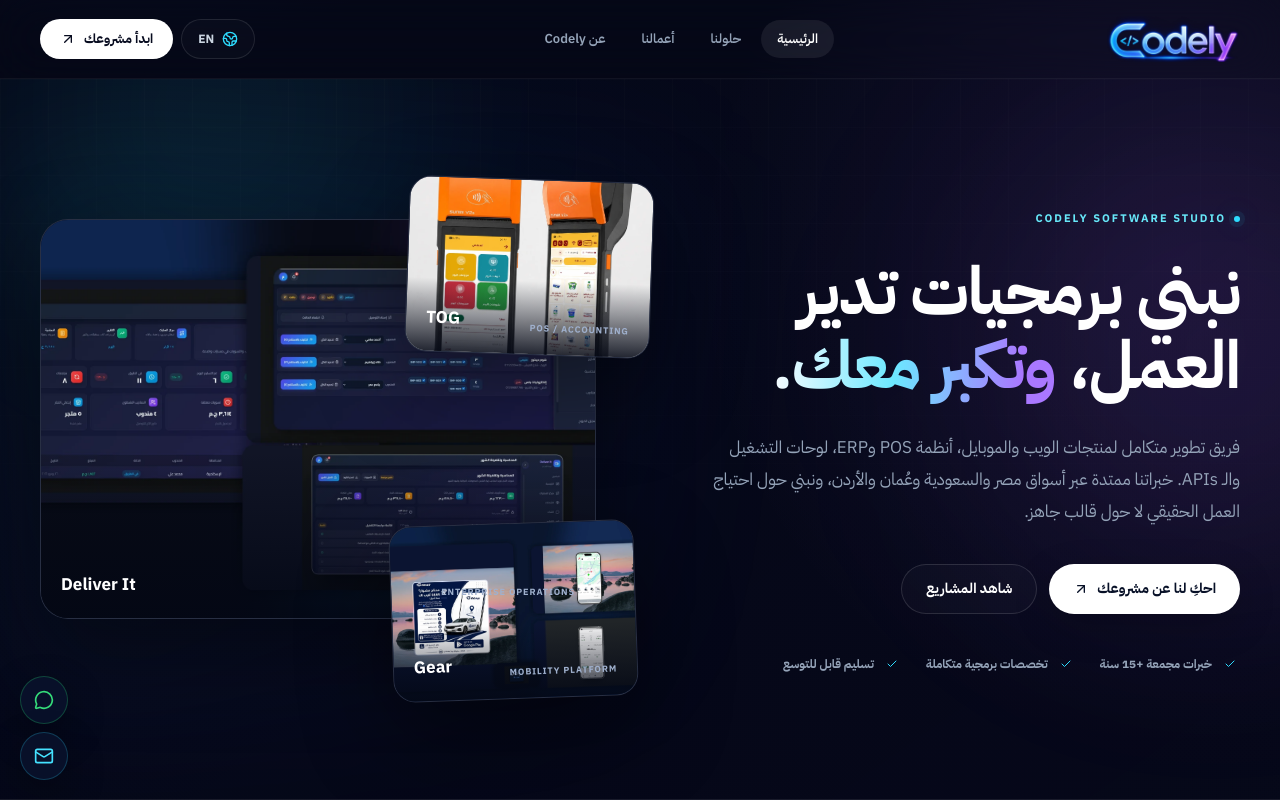
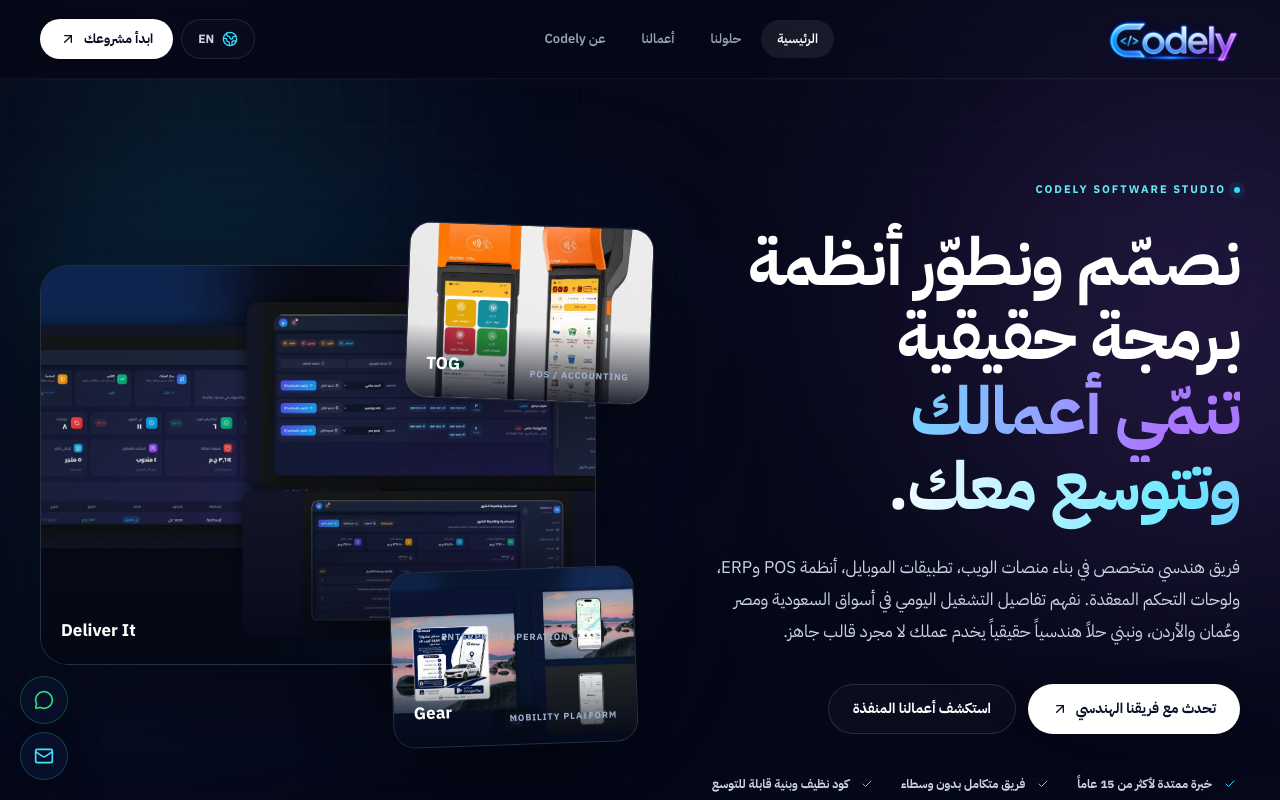
Before and after one commit to abdelrahmanyasser010/company_potofolio, a Next.js app: page / in a window 1280 px wide. Shown: the top 800 px of the page. Built offline with nearby package versions, Linux system fonts and the light colour scheme.

Commit message:
copy: refine Arabic text to natural human agency tone

```diff
--- a/components/home/HeroSection.tsx
+++ b/components/home/HeroSection.tsx
@@ -16,17 +16,17 @@
         <div className="max-w-3xl">
           <div className="eyebrow"><span className="glow-dot h-1.5 w-1.5 rounded-full bg-codely-cyan"/> CODELY SOFTWARE STUDIO</div>
           <h1 className="display-title mt-6 max-w-[760px] text-white">
-            {t("نبني برمجيات تدير العمل،", "We build software that runs the work —")} <span className="codely-gradient-text">{t("وتكبر معك.", "and grows with you.")}</span>
+            {t("نصمّم ونطوّر أنظمة برمجة حقيقية", "We build software that runs the work —")} <span className="codely-gradient-text">{t("تنمّي أعمالك وتتوسع معك.", "and grows with you.")}</span>
           </h1>
-          <p className="mt-7 max-w-[680px] text-[15px] leading-8 text-slate-400 md:text-[17px]">{t("فريق تطوير متكامل لمنتجات الويب والموبايل، أنظمة POS وERP، لوحات التشغيل والـ APIs. خبراتنا ممتدة عبر أسواق مصر والسعودية وعُمان والأردن، ونبني حول احتياج العمل الحقيقي لا حول قالب جاهز.", "A complete software team for web and mobile products, POS and ERP systems, operational dashboards and APIs. Our experience spans Egypt, Saudi Arabia, Oman and Jordan — building around real business needs, not templates.")}</p>
+          <p className="mt-7 max-w-[680px] text-[15px] leading-8 text-slate-300 md:text-[17px]">{t("فريق هندسي متخصص في بناء منصات الويب، تطبيقات الموبايل، أنظمة POS وERP، ولوحات التحكم المعقدة. نفهم تفاصيل التشغيل اليومي في أسواق السعودية ومصر وعُمان والأردن، ونبني حلاً هندسياً حقيقياً يخدم عملك لا مجرد قالب جاهز.", "A complete software team for web and mobile products, POS and ERP systems, operational dashboards and APIs. Our experience spans Egypt, Saudi Arabia, Oman and Jordan — building around real business needs, not templates.")}</p>
           <div className="mt-9 flex flex-wrap gap-3">
-            <Link href="/contact" className="button-primary">{t("احكِ لنا عن مشروعك", "Tell us about your project")}<ArrowUpRight className="h-4 w-4"/></Link>
-            <Link href="/portfolio" className="button-secondary">{t("شاهد المشاريع", "Explore our work")}</Link>
+            <Link href="/contact" className="button-primary">{t("تحدث مع فريقنا الهندسي", "Talk to our engineering team")}<ArrowUpRight className="h-4 w-4"/></Link>
+            <Link href="/portfolio" className="button-secondary">{t("استكشف أعمالنا المنفذة", "Explore our case studies")}</Link>
           </div>
-          <div className="mt-10 flex flex-wrap gap-x-6 gap-y-3 text-xs font-bold text-slate-400">{[
-            t("خبرات مجمعة +15 سنة", "15+ years combined experience"),
-            t("تخصصات برمجية متكاملة", "Full-stack team coverage"),
-            t("تسليم قابل للتوسع", "Built for growth")
+          <div className="mt-10 flex flex-wrap gap-x-6 gap-y-3 text-xs font-bold text-slate-300">{[
+            t("خبرة ممتدة لأكثر من 15 عاماً", "15+ years combined experience"),
+            t("فريق متكامل بدون وسطاء", "Full-stack dedicated team"),
+            t("كود نظيف وبنية قابلة للتوسع", "Built for high scalability")
           ].map(x=><span key={x} className="flex items-center gap-2"><span className="grid h-5 w-5 place-items-center rounded-full bg-cyan-300/8 text-codely-cyan"><Check className="h-3 w-3"/></span>{x}</span>)}</div>
         </div>
 
```
